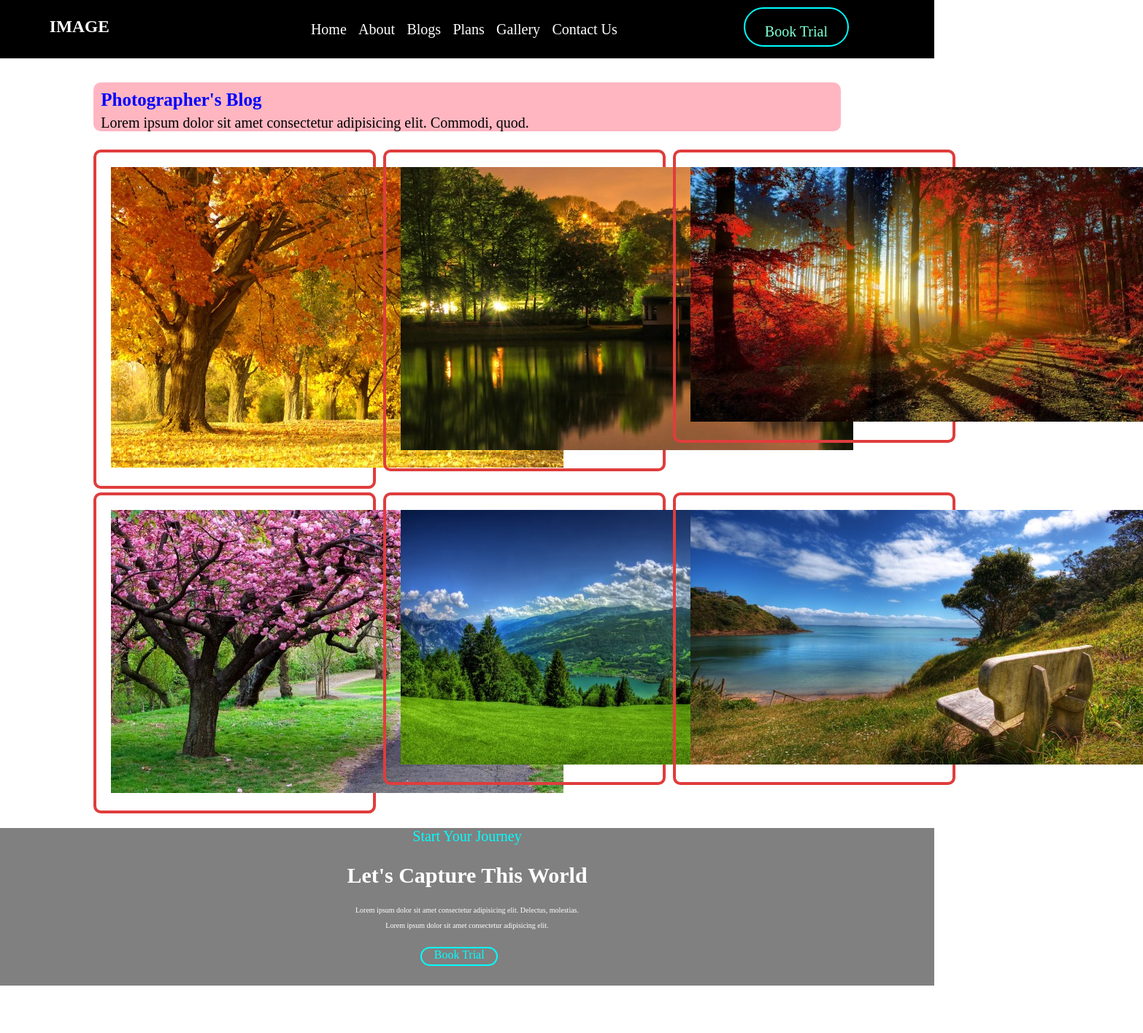
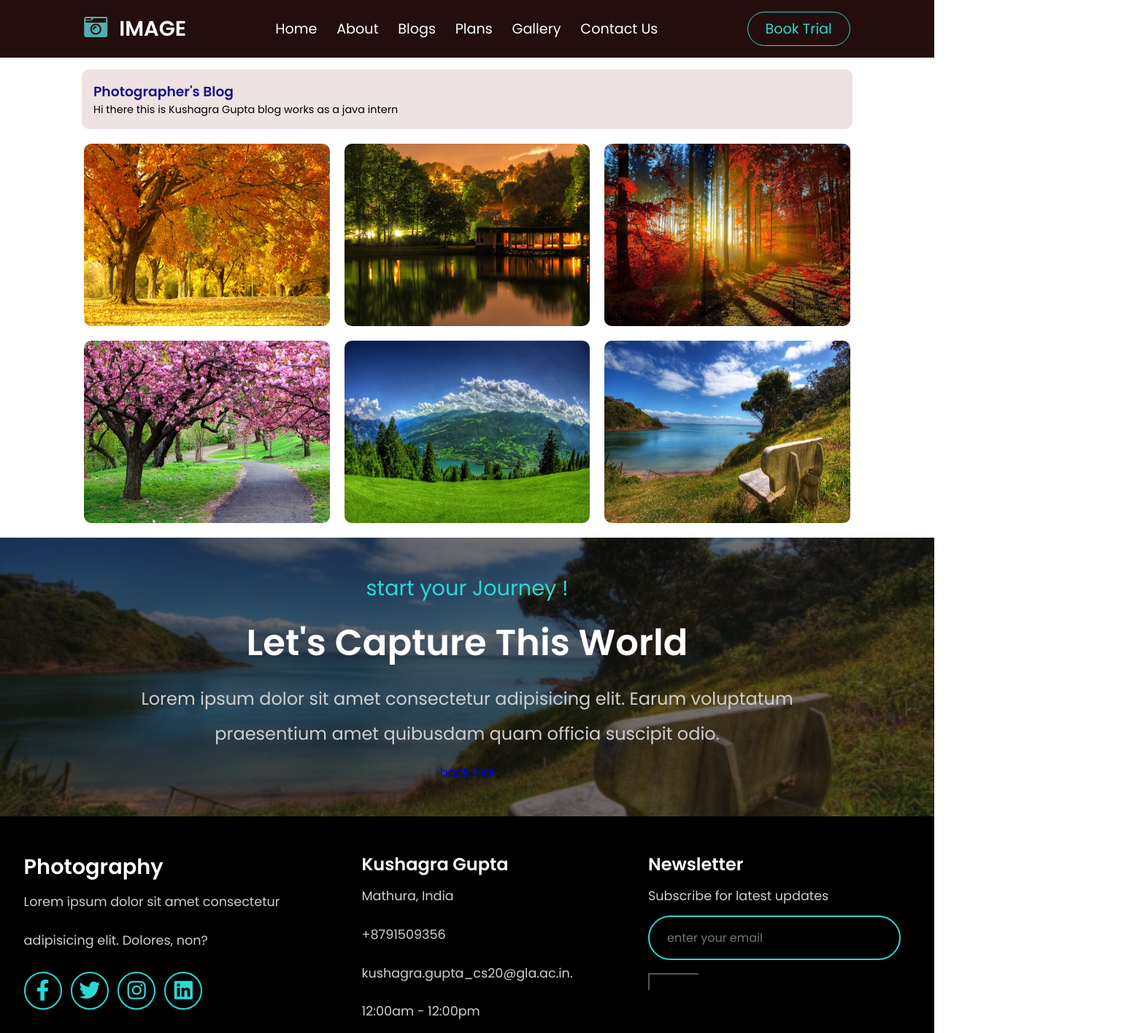
Before and after one commit to kushagra0207/GLA_Web_Exam, a plain HTML site: page index.html in a window 1280 px wide. Shown: the top 1416 px of the page at 73% size, 1566 px wide, since content can reach past the window. Before the commit the page ends 1351 px from the top, so only its background shows below. Drawn offline with Linux system fonts and the light colour scheme; a small style sheet from the web is missing.

Commit message:
finnal caommmit kushagra gupta

```diff
--- a/Kushagra.css
+++ b/Kushagra.css
@@ -1,162 +1,290 @@
-body{
+@import url("https://fonts.googleapis.com/css2?family=Poppins:wght@100;300;400;500;600&display=swap");
+@import url(https://developers.google.com/fonts);
+* {
     margin: 0;
-    padding: 0;
+    padding: 0;/*kushagra Gupta 201500364 */
+    font-family: 'Poppins', sans-serif;
+}
 
+
+
+
+
+
+
+
+
+
+.bannerimage {
+    padding: 3rem 2rem;
+    text-align: center;
+    background: url(./img4.jpg);
+    background: linear-gradient(rgb(15, 15, 15, 0.6), rgb(15, 15, 15, 0.6)), url(./img6.jpg) no-repeat;
+    background-repeat: no-repeat;
+    background-size: cover;
+    background-position: center;
+    background-attachment: fixed;
 }
-.head{
 
-    width:100%;
-    height: 10vh;
-    background-color: black;
+.bannerimage .text span {
+    font-size: 1.8rem;
+    color: #29d9d5;
+}
+
+.bannerimage .text h3 {
+    font-size: 3.1rem;
+    color: #fff;
+    margin-top: 1rem;
+}
+
+.bannerimage .text p {
+    color: rgb(207, 206, 206);
+    line-height: 2;
+    font-size: 1.5rem;
+    margin: 1rem auto;
+    max-width: 60rem;
+}
+
+
+
+
+
+
+
+
+
+
+
+
+
+
+
+
+
+
+
+
+
+
+
+
+
+
+
+
+
+
+
+
+header nav a {
     color: white;
-    display: flex;
-    font-size: 20px;
-    /* font-family: https://fonts.googleapis.com/css2?family=Poppins:wght@100;300;400;500;600&display=swap; */
+    text-decoration: none;
+    font-size: 1.2rem;
+    padding: 0 .7rem;
+    /*kushagra Gupta 201500364 */
 }
-.main1{
-    width: 20%;
-    align-items: center;
+#footer .innerfooter h3 {
+    font-size: 1.5rem;
+    color: white;
+    padding: 1rem auto;
+}
+
+#footer .innerfooter p {
+    font-size: 1.1rem;
+    color: rgb(207, 206, 206);
+    padding: 1rem auto;
+    line-height: 3;
+}
+#footer .innerfooter form .inputemail {
+    width: 80%;
+    background: none;
+    font-size: 1rem;
+    text-transform: none;
+    color: rgb(207, 206, 206);
+    margin-bottom: 1rem;
+    padding: 1rem 1.5rem;
+    border: 2px solid #29d9d5;
+    border-radius: 2rem;
+}
+
+#footer .innerfooter form .pagebutton {
+    background: none;
+}
+
+header nav a:hover {
+    color: #53aead;
+    background-color: green;
+}
+/*kushagra Gupta 201500364 */
+.heat {
+    display: inline-block;
+    cursor: pointer;
+    text-decoration: none;
+    color: #29d9d5;
+    font-size: 1.2rem;
+    /*kushagra Gupta 201500364 */
+    border: .1rem solid #29d9d5;
+    border-radius: 5rem;
+    padding: .5rem 1.5rem;
+    transition: .5s;
+}
+
+.heat:hover {
+    background-color: #29d9d5;
+    color: #111;
+    /*kushagra Gupta 201500364 */
+}
+
+.logo {
+    color: white;
+    text-decoration: none;
+    font-size: 1.8rem;
+    /*kushagra Gupta 201500364 not to be copy by anybody */
+    font-weight: bold;
+}
+
+.logo i {
+    color: #53aead;
+    margin-right: 1rem;
+    font-size: 2rem;
+}
+/*kushagra Gupta 201500364 not to be copy by anybody */
+
+#bloghead {
+    width: 80vw;
+    background-color: rgb(239, 226, 226);
+    margin: 1rem auto;
+    padding: 1rem;
+    /*kushagra Gupta 201500364 not to be copy by anybody */
+    border-radius: 10px;
+}
+
+#bloghead h3 {
+    color: rgb(22, 22, 140);
+}
+
+#bloghead p {
+    font-size: .9rem;
+}
+
+#imagesection {
+    width: 82vw;
+    margin: 20px auto;
+    /*kushagra Gupta 201500364 */
+    display: grid;
+    grid-template-columns: repeat(3, 1fr);
+    grid-auto-rows: 250px;
+    gap: 20px;
+}
+
+
+
+/*giving and passing the values
+}*/
+#mainimage1:hover i{
+    transform: scale(1.1);
+    transform: translate(-50%, -50%);
+}
+#mainimage2:hover i{
+    transform: scale(1.1);
+    transform: translate(-50%, -50%);
+}
+#mainimage3:hover i{
+    transform: scale(1.1);
+    transform: translate(-50%, -50%);
+}
+#mainimage4:hover i{
+    transform: scale(1.1);
+    transform: translate(-50%, -50%);
+}
+#mainimage5:hover i{
+    transform: scale(1.1);
+    transform: translate(-50%, -50%);
+}
+#imagesection .mainimage {
+    border-radius: 10px;
+    position: relative;
+}
+
+#imagesection .mainimage img {
+    width: 100%;
+    height: 100%;
+    border-radius: 10px;
+    transition: 50ms;
+}
+
+#imagesection .mainimage img:hover {
+    cursor: pointer;
+    opacity: 0.4;
+    filter: grayscale(80%);
+}
+#footer .innerfooter {
+    margin: 3rem auto;
+}
+
+
+
+#footer .innerfooter form .pagebutton:hover {
+    background-color: #29d9d5;
+    color: #111;
+}
+
+
+#footer .innerfooter .footericons {
+    padding-top: 1rem;
+}
+
+#footer .innerfooter .footericons a {
+    height: 3rem;
+    width: 3rem;
+    line-height: 3rem;
+    font-size: 1.8rem;
     text-align: center;
+    color: #29d9d5;
+    border: 2px solid #29d9d5;
+    border-radius: 50%;
+    text-decoration: none;
+    margin-right: .5rem;
 }
-.main2{
-    width: 50%;
-    align-items: center;
 
-    display: flex;
-    margin-left: 15%;
-
-}
-.nav-item{
-
-    margin-left: 3%;
-}
-.main3{
-    width: 30%;
-    align-items: center;
-
-}
-.book{
-    margin-left: 20%;
-    margin-top: 3%;
-    color: aquamarine;
-    width: 140px;
-    height: 50px;
-    border: 2px solid cyan;
-    border-radius: 30px;
-    text-align: center;
-    /* align-items: center; */
-}
-.cenr{
-    margin-top: 20px;
-}
-.a1{
-    /* font-size: 10px; */
-    /* margin-top: 20px; */
-    color: aqua;
-    font-size: 20px;
-}
-.a2{
-    color: white;
-    font-size: 10px;
-}
-.ah{
-    font-size: 30px;
-    color:white;
-}
-.nav-item:hover{
-    color: aqua;
-}
-.book:hover{
-    background-color: white;
+#footer .innerfooter .footericons a:hover {
+    background: #29d9d5;
     color: black;
 }
-.center{
-    margin-left: 10%;
-    margin-right: 10%;
+
+
+header {
+    top: 0;
+    left: 0;
+    right: 0;
+    background: rgb(36, 13, 13);
+    z-index: 1000;
+    display: flex;
+    align-items: center;
+    justify-content: space-between;
+    padding: 1rem 9%;
 }
-.first{
 
-    height: 8%;
-    border-radius: 10px;
-    background-color: lightpink;
-    font-size: 20px;
+#imagesection i {
+    font-size: 3rem;
+    position: absolute;
+    top: 50%;
+
+    left: 50%;
+    transition: .5s;
+    transform: scale(0);
+    transition-timing-function: cubic-bezier(0.34, 1.56, 0.64, 1);
 }
-h4{
-    font-size: 25px;
-    padding-left: 1%;
-    padding-top: 1%;
-    padding-bottom: 0.5%;
-    color: blue;
-    margin-bottom: 0;
+#mainimage6:hover i{
+    transform: scale(1.1);
+    transform: translate(-50%, -50%);
 }
-.ab{
-    margin-top: 0;
-    padding-left: 1%;
+
+
+#footer {
+    display: grid;
+    grid-template-columns: 1fr 1fr 1fr;
+    gap: 1rem;
+    justify-items: center;
+    background-color: black;
 }
-.image1{
-    display: flex;
-    /* grid-row: inherit; */
-}
-.image2{
-    display: flex;
-}
-.im{
-    border: 4px solid rgb(223, 61, 61);
-    border-radius: 10px;
-    padding: 2%;
-    width: 33%;
-    height: 20%;
-    margin-right: 10px;
-    margin-top: 5px;
-}
-.center1{
-    width: 100%;
-    height: 27vh;
-    background-color: gray;
-    text-align: center;
-    /* align-items: center; */
-}
-.cenr{
-    margin-top: 20px;
-}
-.a1{
-    /* font-size: 10px; */
-    /* margin-top: 20px; */
-    color: aqua;
-    font-size: 20px;
-}
-.a2{
-    color: white;
-    font-size: 10px;
-}
-.ah{
-    font-size: 30px;
-    color:white;
-}
-.book1{
-    margin-left: 45vw;
-    margin-top: 3vh;
-    width: 8%;
-    height: 10%;
-    color: aqua;
-    border: 2px solid aqua;
-    border-radius: 20px;
-    text-align: center;
-}
-.main1{
-    width: 20%;
-    align-items: center;
-    text-align: center;
-}
-.main2{
-    width: 50%;
-    align-items: center;
-
-    display: flex;
-    margin-left: 15%;
-
-}
-.nav-item{
-
-    margin-left: 3%;
-}
--- a/index.html
+++ b/index.html
@@ -1,71 +1,121 @@
 <!DOCTYPE html>
 <html lang="en">
+
 <head>
-    <link rel="stylesheet" href="./Kushagra.css">
+
+    <link rel="stylesheet" href="https://cdnjs.cloudflare.com/ajax/libs/font-awesome/5.15.4/css/all.min.css">
     <meta charset="UTF-8">
     <meta http-equiv="X-UA-Compatible" content="IE=edge">
     <meta name="viewport" content="width=device-width, initial-scale=1.0">
+    <title>The Photographer Blog</title>
+    <link rel="stylesheet" href="Kushagra.css">
 
-    <title>Gla Website Exam</title>
+
 </head>
+
 <body>
-    <div class="head">
-        <div class="main1">
-            <h3>IMAGE </h3>
+    <header>
+
+        <!--Making navigatioon bar throgh table-->
+        <a href="#" class="logo"><i class="fas fa-camera-retro"></i>IMAGE</a>
+        <nav>
+            <a href="#">Home</a>
+            <a href="#">About</a>
+            <a href="#">Blogs</a>
+            <a href="#">Plans</a>
+            <a href="#">Gallery</a>
+            <a href="#">Contact Us</a>
+        </nav><!--Stoping navigation bar and table-->
+        <a href="#book-form" class="heat">Book Trial</a>
+    </header>
+    <!--Kushagra Gupta Final Copommijt-->
+    <div id="bloghead">
+        <h3>Photographer's Blog</h3>
+        <p>Hi there this is Kushagra Gupta blog works as a java intern</p>
+    </div>
+    <main id="imagesection">
+        <!--Helpoo kuhsgara fpor changing the webpage-->
+        <div class="mainimage" id="mainimage1">
+            <img src="./img1.jpg" alt="">
+            <i class="fas fa-camera"></i>
+            <!--hello kushagra for card 2-->
+        </div>
+        <div class="mainimage" id="mainimage2">
+            <img src="./img2.jpg" alt="">
+
+
+             <!--hello kushagra for card 3-->
+
+
+            <i class="fas fa-camera"></i>
+        </div>
+        <div class="mainimage" id="mainimage3">
+             <!--hello kushagra for card 5-->
+            <img src="img3.jpg" alt="">
+            <i class="fas fa-camera"></i>
+        </div> <!--hello kushagra for card6-->
+        <div class="mainimage" id="mainimage4">
+            <img src="./img4.jpg" alt="">
+            <i class="fas fa-camera"></i>
+        </div> <!--hello kushagra for card 5-->
+        <div class="mainimage" id="mainimage5">
+            <img src="./img5.jpg" alt="">
+            <i class="fas fa-camera"></i>
+        </div>
+        <div class="mainimage" id="mainimage6"> <!--hello kushagra for card 4-->
+            <img src="./img6.jpg" alt="">
+            <i class="fas fa-camera"></i>
         </div>
 
-        <!--Making common for all-->
-        <div class="main2">
-            <div class="nav-item">Home</div>
-            <div class="nav-item">About</div>
-            <div class="nav-item">Blogs</div>
-            <div class="nav-item">Plans</div>
-            <div class="nav-item">Gallery</div>
-            <div class="nav-item">Contact Us</div>
+    </main>
+
+    <section class="bannerimage"> <!--hello kushagra for card 2-->
+        <div class="text">
+            <span>start your Journey !</span>
+            <h3>Let's Capture This World</h3>
+            <!--chanfging the pagebuttoon adding on ot-->
+            <p>Lorem ipsum dolor sit amet consectetur adipisicing elit. Earum voluptatum praesentium amet quibusdam quam officia suscipit odio.</p>
+            <a href="#" class="pagebutton">book trial</a>
         </div>
-        <!--Making gsc forall-->
-        <div class="main3">
-            <div class="book">
-                <p>Book Trial</p>
+    </section>
+
+    <div id="footer">
+        <div class="innerfooter">
+            <!--getting and giving the for head in case-->
+            <a href="#" class="logo">Photography</a>
+            <p>Lorem ipsum dolor sit amet consectetur<br> adipisicing elit. Dolores, non?</p>
+            <div class="footericons">
+                <a href="#" class="fab fa-facebook-f"></a>
+                <a href="#" class="fab fa-twitter"></a>
+                <a href="#" class="fab fa-instagram"></a>
+                <!--getting and giving the for head in case-->
+                <a href="#" class="fab fa-linkedin"></a>
             </div>
         </div>
-    </div>
-    <div class="center">
-        <div class="first">
-            <h4>Photographer's Blog <!--Making gsc forall--></h4>
-            <p class="ab">Lorem ipsum dolor sit amet consectetur adipisicing elit. Commodi, quod.</p>
+        <div class="innerfooter">
+            <!--getting and giving the for head in case-->
+            <h3>Kushagra Gupta</h3>
+            <p>Mathura, India</p>
+            <p>+8791509356</p>
+            <!--getting and giving the for head in case-->
+            <p>kushagra.gupta_cs20@gla.ac.in.</p>
+            <p>12:00am - 12:00pm</p>
         </div>
-        <div class="image">
-            <div class="image1">
-                <div class="im"><img src="img1.jpg" alt=""></div>
-                <div class="im"><img src="img2.jpg" alt=""></div>
-                <div class="im"><img src="img3.jpg" alt=""></div>
-                 <!--Making gsc forall-->
-            </div>
-            <div class="image2">
-                <div class="im"><img src="img4.jpg" alt=""></div><!--here-->
-                <div class="im"><img src="img5.jpg" alt=""></div>
-                <div class="im"><img src="img6.jpg" alt=""></div>
-            </div> <!--Making gsc forall-->
-<!--hwere-->
+        <!--getting and giving the for head in case-->
+
+        <div class="innerfooter">
+            <h3>Newsletter</h3>
+            <p>Subscribe for latest updates</p>
+            <form action="">
+                <!--getting and giving the for head in case-->
+                <input type="email" placeholder="enter your email" class="inputemail" name=""><br>
+                <input type="submit" name="" id="" value="Subscribe" class="pagebutton">
 
 
-             <!--Making gsc forall-->
+            </form>
         </div>
     </div>
-    <div class="center1">
-        <div class="cenr">
-        <p class="a1">Start Your Journey</p> <!--Making gsc forall-->
-        <h2 class="ah">Let's Capture This World</h2> <!--Making gsc forall-->
-        <p class="a2">Lorem ipsum dolor sit amet consectetur adipisicing elit. Delectus, molestias.</p>
-        <p class="a2">Lorem ipsum dolor sit amet consectetur adipisicing elit.</p>
-        </div> <!--Making gsc forall-->
-        <div class="book1">
-            Book Trial
-        </div>
-    </div>
+    <h3 color="red"><marquee>Kushagra Gupta &copy; </marquee></h3>
 </body>
 
-
-</body>
 </html>
```
